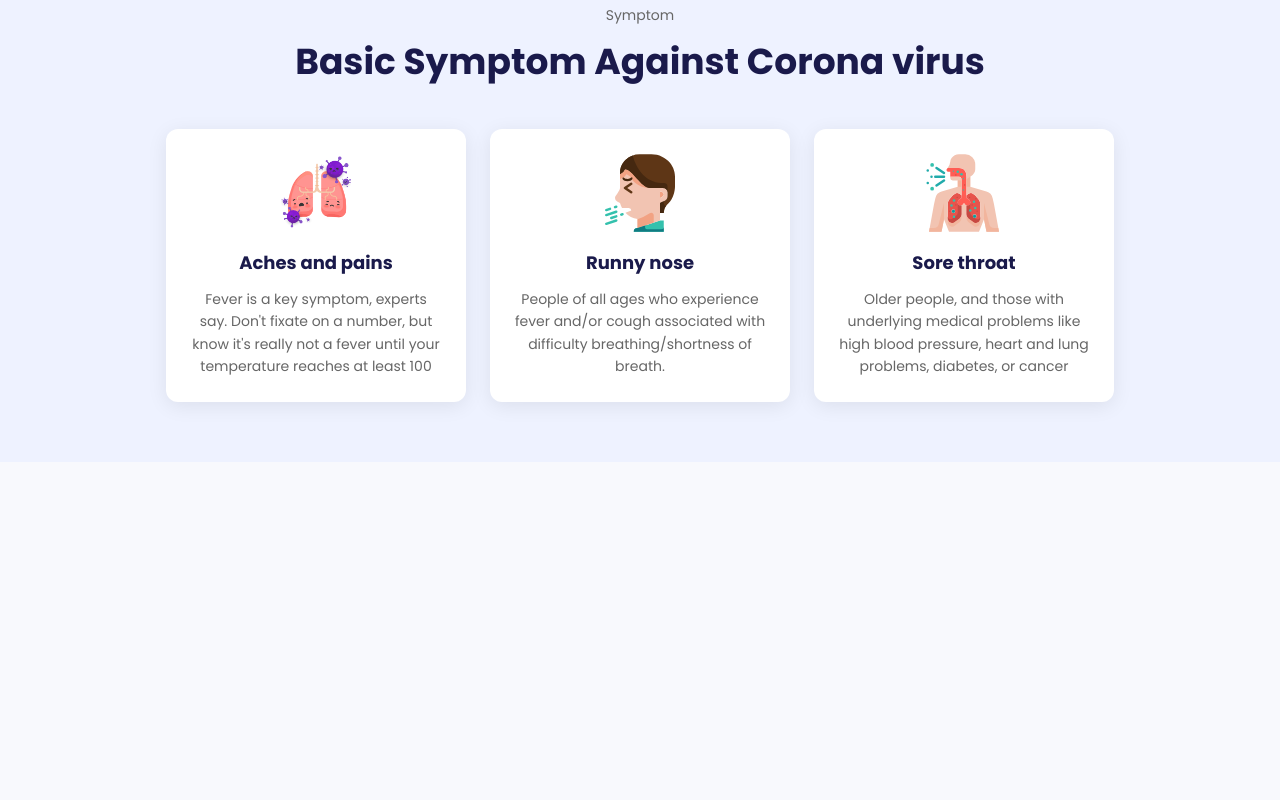
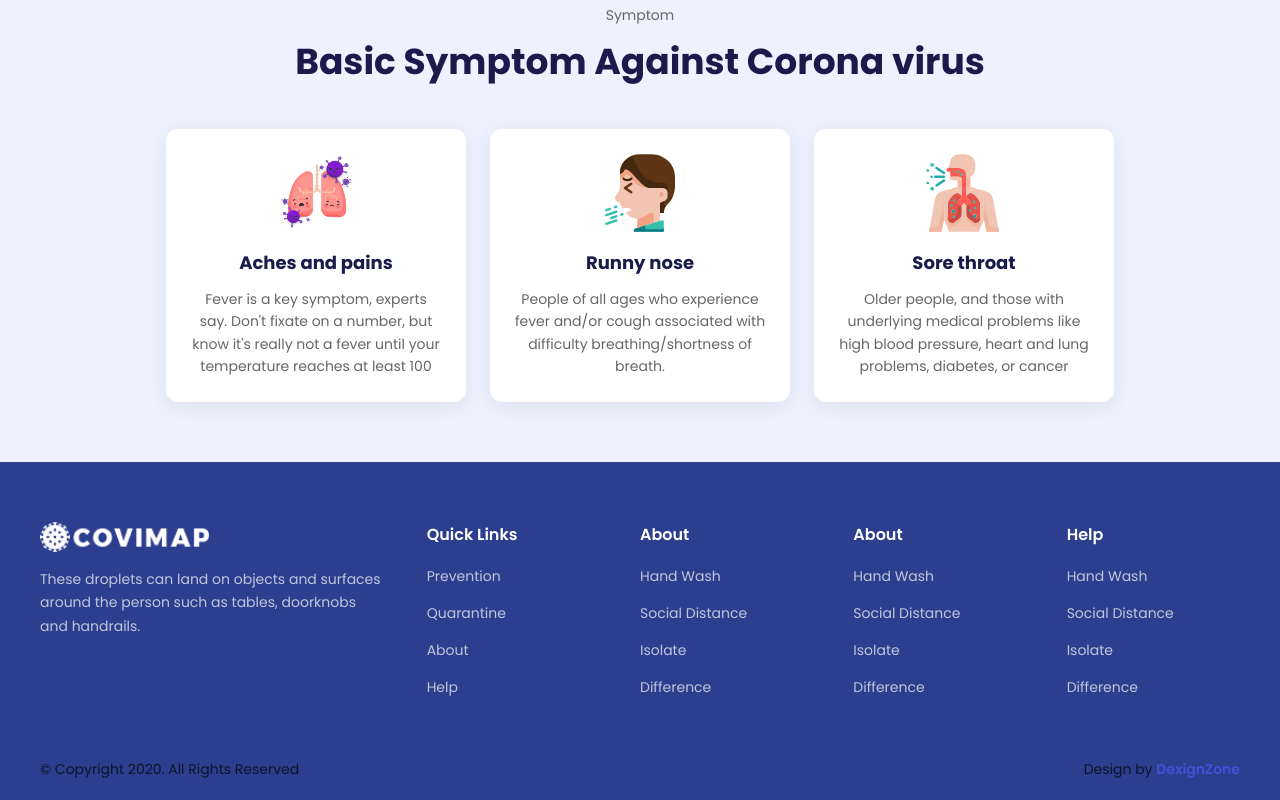
Before and after one commit to Irma0805/covid-tracker, a React (Vite) app: page / in a window 1280 px wide. Shown: the part 855-1655 px from the top of the page. Before the commit the page ends 1317 px from the top, so only its background shows below. Built offline with nearby package versions, Linux system fonts and the light colour scheme.

Commit message:
Add Footer

```diff
--- a/src/pages/Home/Home.jsx
+++ b/src/pages/Home/Home.jsx
@@ -1,6 +1,7 @@
 import HeroSection from '../../components/organisms/HeroSection/HeroSection'
 import Icons from '../../components/organisms/Icons/Icons'
 import SymptomSection from '../../components/organisms/SymptomSection/SymptomSection'
+import Footer from '../../components/organisms/Footer/Footer'
 
 function Home () {
     return (
@@ -8,6 +9,7 @@ function Home () {
            <HeroSection />
            <Icons />
            <SymptomSection />
+           <Footer />
 
         </div>
 
```
